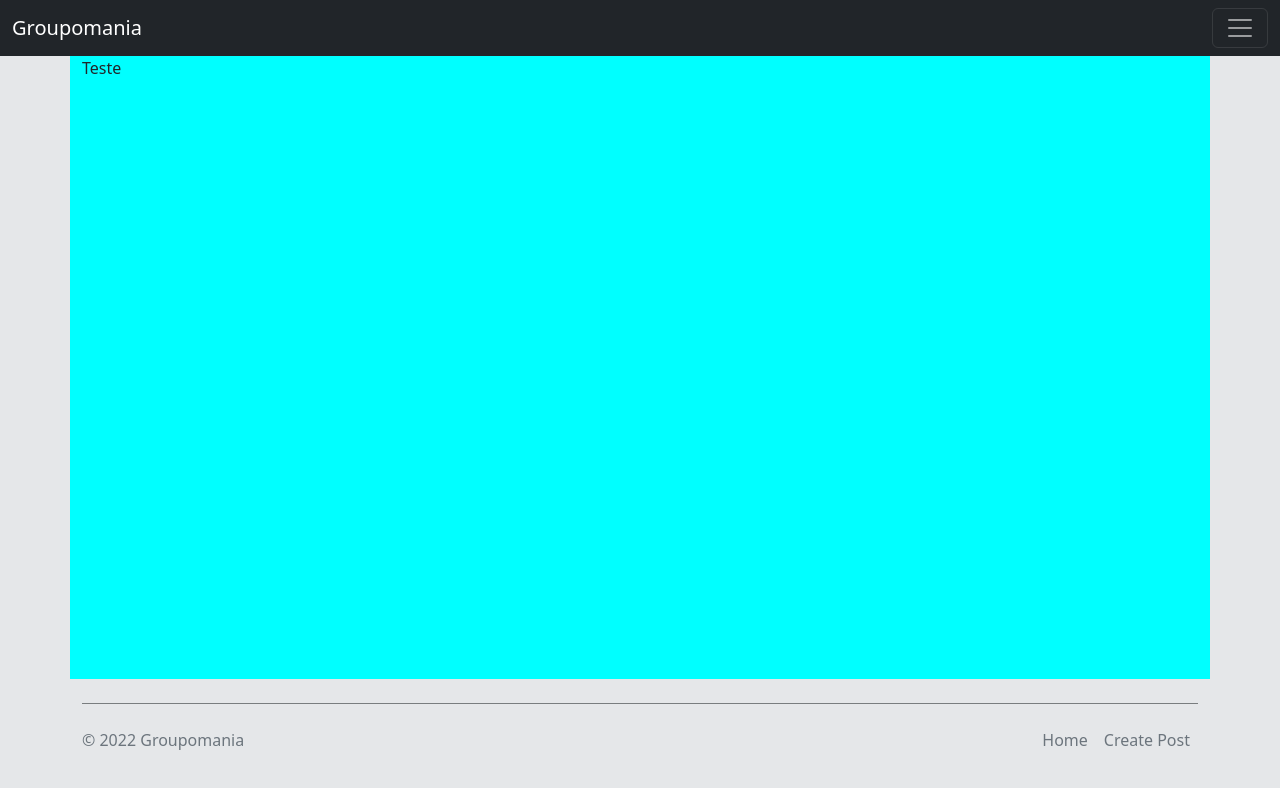
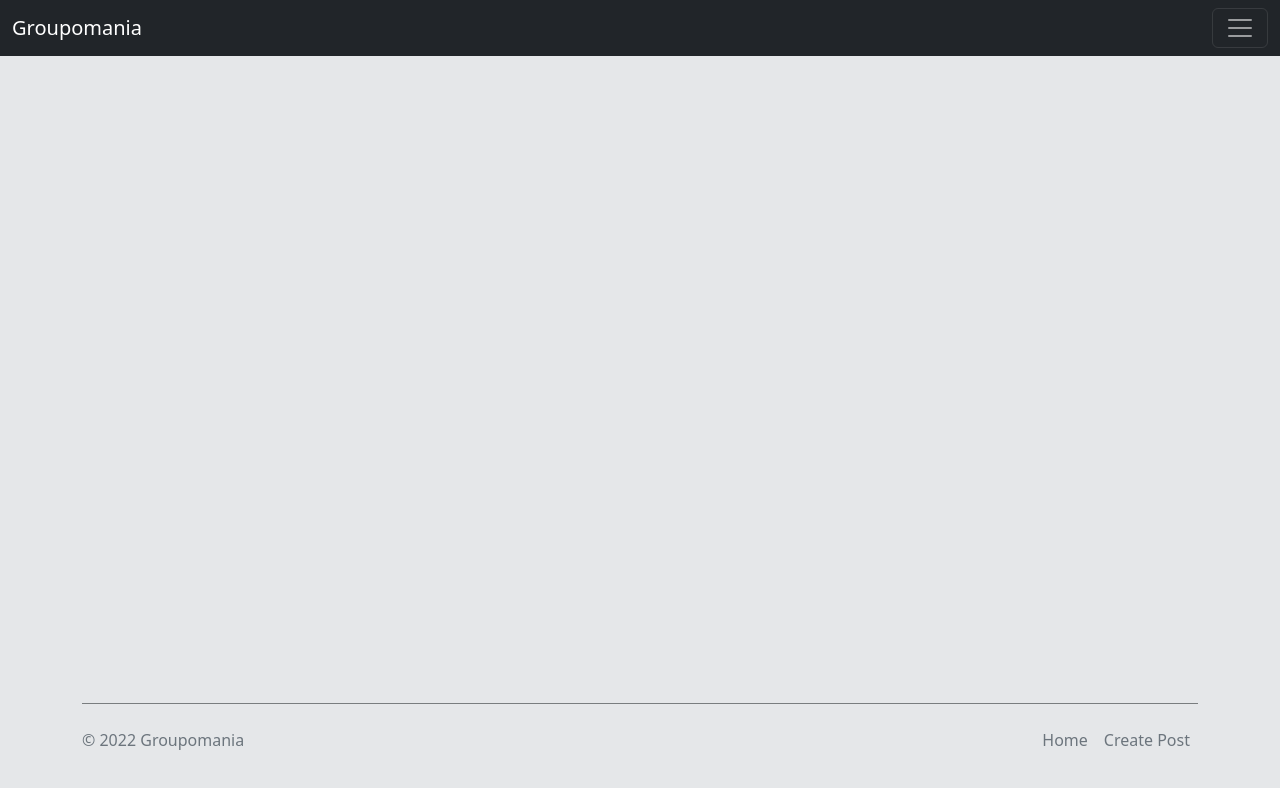
Before and after one commit to lucascardelima/Project-7, a Vue app in the folder groupomania/groupomania-frontend/: page / in a window 1280 px wide. Shown: the top 788 px of the page. Built offline with nearby package versions, Linux system fonts and the light colour scheme.

Commit message:
deleted style

```diff
--- a/groupomania/groupomania-frontend/src/views/HomePage.vue
+++ b/groupomania/groupomania-frontend/src/views/HomePage.vue
@@ -1,13 +1,7 @@
 <style scoped>
-
-  .container {
-      background-color: aqua;
-      height: 100%;
-      width: 100%;
-  }
 
 </style>
 
 <template>
-    <div class="container">Teste</div>
+    <div class="container py-5"></div>
 </template>
```
